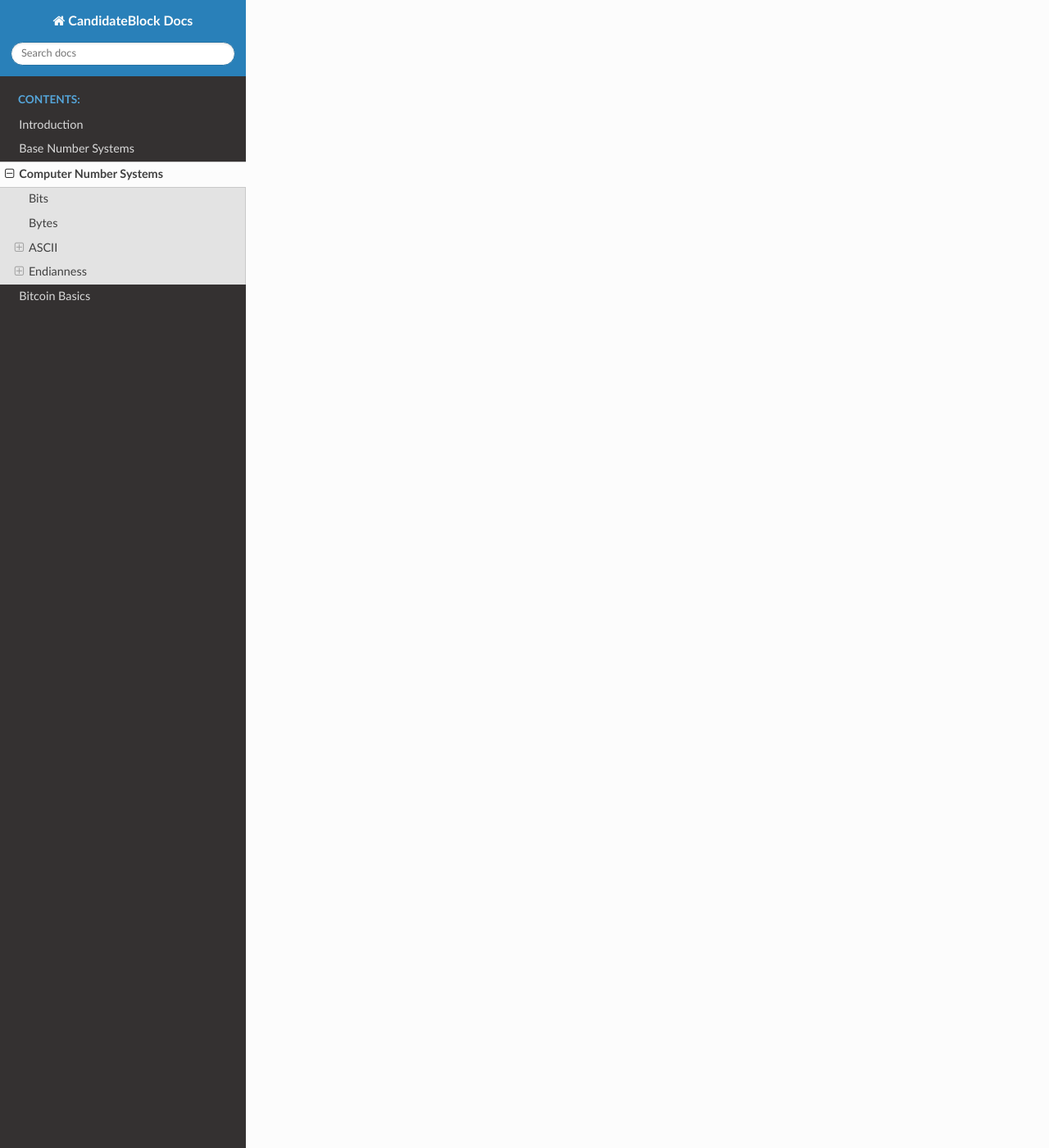
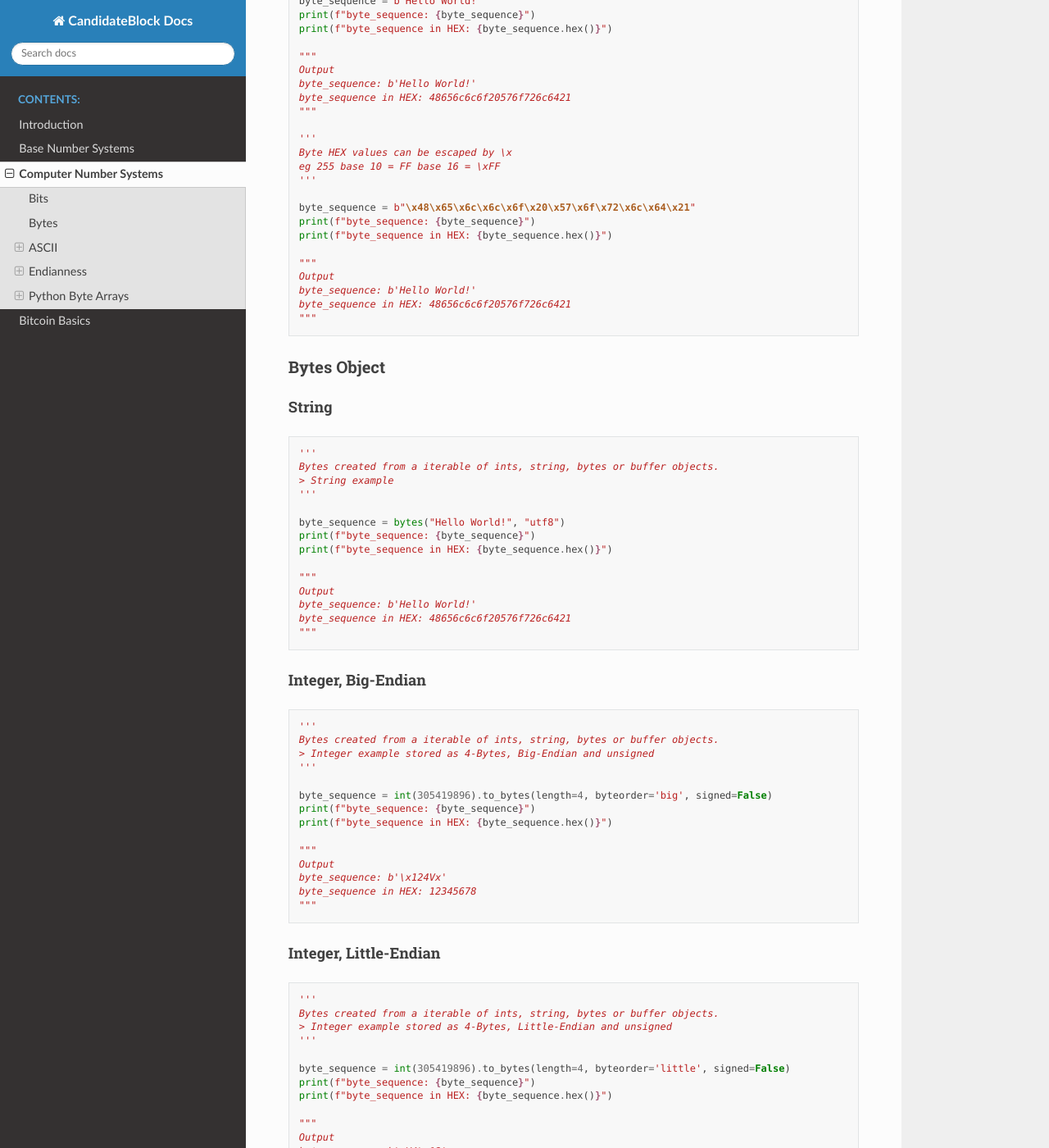
Before and after one commit to CandidateBlock/docs, a Sphinx documentation site: the page built from docs/source/computer_number_systems.rst, in a window 1280 px wide and 1400 px high, scrolled down 8052 px. Shown: the whole window at 82% size. Built offline with Sphinx 7.4.7 and the Read the Docs theme 2.0.0, drawn with Linux system fonts in a browser that asks for light colours; some of the changed text lies outside the part shown.

Commit message:
base64 and Endian

```diff
--- a/docs/source/computer_number_systems.rst
+++ b/docs/source/computer_number_systems.rst
@@ -385,14 +385,181 @@
 Big-Endian (BE)
 ---------------
 
-Stuff
+Big-Endian means numbers are stored/ordered in the computers memory as you read
+left to right, mapping to first memory address to last.
+
+*Note: the number is split into Bytes as the basic unit for computer memory*
+
+Lets use the integer number 305419896 as an exmaple. 305419896\ :sub:`10` in Hexadecimal is 12345678\ :sub:`16`.
+
+Number stored in memory with the **big-end** first (when split in to Bytes).
+
++--------------------+-------------+
+| Memory Byte Number | Value (HEX) |
++--------------------+-------------+
+| 0                  | 12          |
++--------------------+-------------+
+| 1                  | 34          |
++--------------------+-------------+
+| 2                  | 56          |
++--------------------+-------------+
+| 3                  | 78          |
++--------------------+-------------+
 
 Little-Endian (LE)
 ------------------
 
-Stuff
+Little-Endian means numbers are stored/ordered in the computers memory as you read
+left to right, mapping to first memory address to last.
 
-Byte Arrays
------------
+*Note: the number is split into Bytes as the basic unit for computer memory*
 
-Stuff
+Using the same integer number 305419896\ :sub:`10` in Hexadecimal is 12345678\ :sub:`16`.
+
+Number stored in memory with the **little-end** first (when split in to Bytes).
+
++--------------------+-------------+
+| Memory Byte Number | Value (HEX) |
++--------------------+-------------+
+| 0                  | 78          |
++--------------------+-------------+
+| 1                  | 56          |
++--------------------+-------------+
+| 2                  | 34          |
++--------------------+-------------+
+| 3                  | 12          |
++--------------------+-------------+
+
+It is important to note that both systems, Big-Endian and Little-Endian, the number is the same value the computer is just
+storing the value in a different order, as shown in the following table
+
++---------------+------+------+------+------+----------+-----------+
+| Byte Number   |  0   |  1   |  2   |  3   |  HEX     | DEC       |
++---------------+------+------+------+------+----------+-----------+
+| Big-Endian    |  12  |  34  |  56  |  78  | 12345678 | 305419896 |
++---------------+------+------+------+------+----------+-----------+
+| Little-Endian |  78  |  56  |  34  |  12  | 12345678 | 305419896 |
++---------------+------+------+------+------+----------+-----------+
+
+Python Byte Arrays
+******************
+
+Python supports various ways to store Bytes in memory.
+
+.. _computer-number-systems-byte-string-prefix:
+
+Byte String Prefix
+------------------
+
+.. code-block:: python
+
+    '''
+    Bytes string prefix =  "b" or "B" or "br" or "Br" or "bR" or "BR"
+    '''
+
+    byte_sequence = b"Hello World!"
+    print(f"byte_sequence: {byte_sequence}")
+    print(f"byte_sequence in HEX: {byte_sequence.hex()}")
+
+    """
+    Output
+    byte_sequence: b'Hello World!'
+    byte_sequence in HEX: 48656c6c6f20576f726c6421
+    """
+
+    '''
+    Byte HEX values can be escaped by \x
+    eg 255 base 10 = FF base 16 = \xFF
+    '''
+
+    byte_sequence = b"\x48\x65\x6c\x6c\x6f\x20\x57\x6f\x72\x6c\x64\x21"
+    print(f"byte_sequence: {byte_sequence}")
+    print(f"byte_sequence in HEX: {byte_sequence.hex()}")
+
+    """
+    Output
+    byte_sequence: b'Hello World!'
+    byte_sequence in HEX: 48656c6c6f20576f726c6421
+    """
+
+Bytes Object
+------------
+
+String
+^^^^^^
+
+.. code-block:: python
+
+    '''
+    Bytes created from a iterable of ints, string, bytes or buffer objects.
+    > String example
+    '''
+
+    byte_sequence = bytes("Hello World!", "utf8")
+    print(f"byte_sequence: {byte_sequence}")
+    print(f"byte_sequence in HEX: {byte_sequence.hex()}")
+
+    """
+    Output
+    byte_sequence: b'Hello World!'
+    byte_sequence in HEX: 48656c6c6f20576f726c6421
+    """
+
+Integer,  Big-Endian
+^^^^^^^^^^^^^^^^^^^^
+
+.. code-block:: python
+
+    '''
+    Bytes created from a iterable of ints, string, bytes or buffer objects.
+    > Integer example stored as 4-Bytes, Big-Endian and unsigned
+    '''
+
+    byte_sequence = int(305419896).to_bytes(length=4, byteorder='big', signed=False)
+    print(f"byte_sequence: {byte_sequence}")
+    print(f"byte_sequence in HEX: {byte_sequence.hex()}")
+
+    """
+    Output
+    byte_sequence: b'\x124Vx'
+    byte_sequence in HEX: 12345678
+    """
+
+Integer,  Little-Endian
+^^^^^^^^^^^^^^^^^^^^^^^
+
+.. code-block:: python
+
+    '''
+    Bytes created from a iterable of ints, string, bytes or buffer objects.
+    > Integer example stored as 4-Bytes, Little-Endian and unsigned
+    '''
+
+    byte_sequence = int(305419896).to_bytes(length=4, byteorder='little', signed=False)
+    print(f"byte_sequence: {byte_sequence}")
+    print(f"byte_sequence in HEX: {byte_sequence.hex()}")
+
+    """
+    Output
+    byte_sequence: b'xV4\x12'
+    byte_sequence in HEX: 78563412
+    """
+
+From Hex
+^^^^^^^^
+
+.. code-block:: python
+
+    '''
+    Create a bytes object from a string of hexadecimal numbers.
+    '''
+
+    byte_sequence = bytes.fromhex("12345678")
+    print(f"byte_sequence: {byte_sequence}")
+    print(f"byte_sequence in HEX: {byte_sequence.hex()}")
+
+    """
+    Output
+    byte_sequence: b'\x124Vx'
+    byte_sequence in HEX: 12345678
+    """
```
Also changed, not shown: docs/source/base_number_systems.rst (+30 -7 lines).
